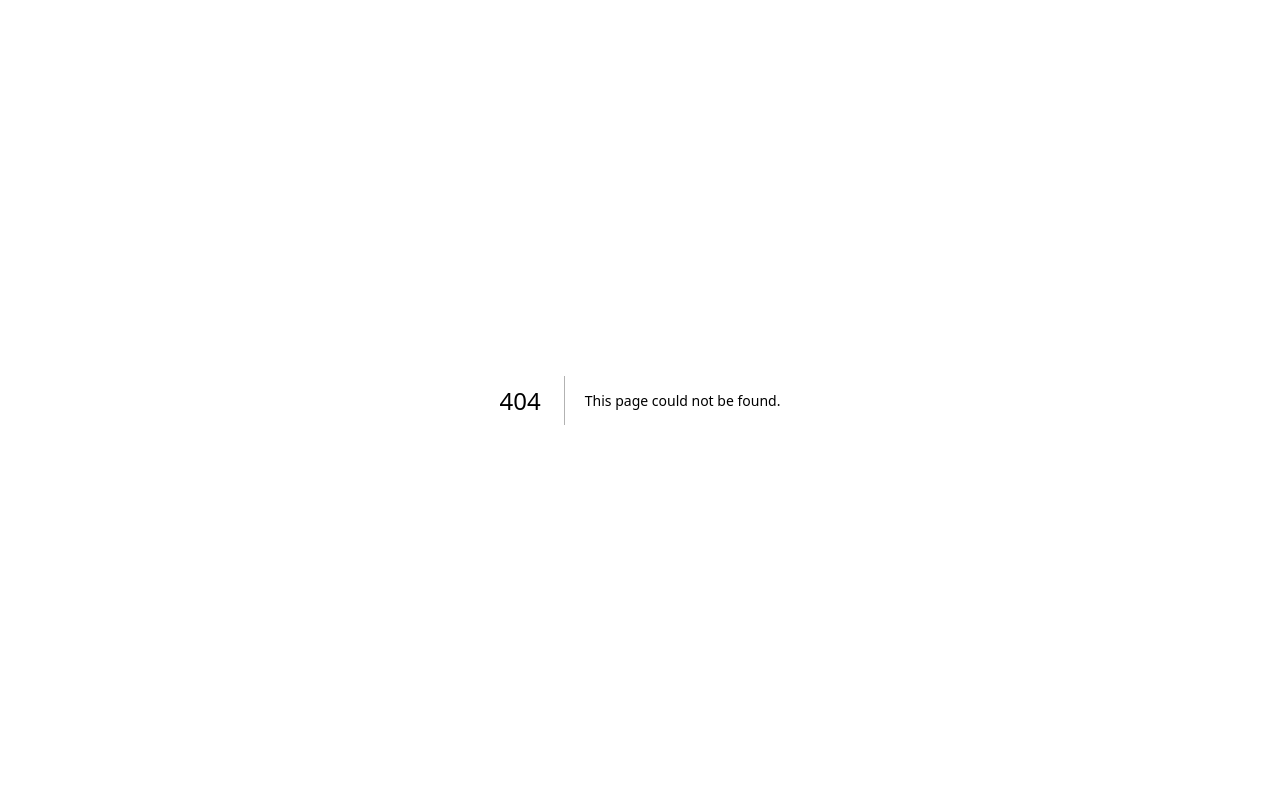
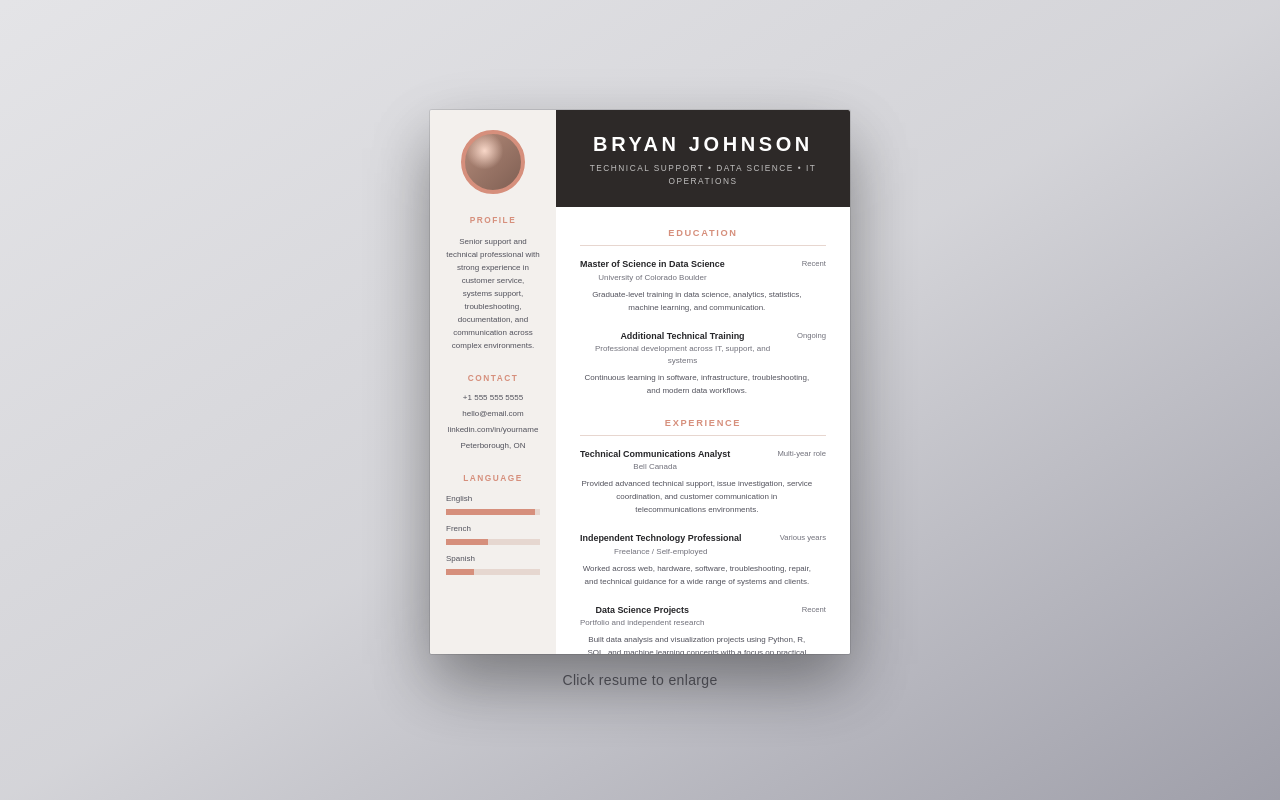
Before and after one commit to brbucknell/threepillars, a Next.js app: page /resume in a window 1280 px wide. Before the commit this address had no page. Built offline with nearby package versions, Linux system fonts and the light colour scheme.

Commit message:
Create page.tsx

```diff
--- /dev/null
+++ b/app/resume/page.tsx
@@ -0,0 +1,208 @@
+"use client";
+
+import { useState } from "react";
+
+export default function ResumePage() {
+  const [open, setOpen] = useState(false);
+
+  return (
+    <main className="min-h-screen bg-gradient-to-br from-zinc-200 via-zinc-300 to-zinc-400 flex items-center justify-center p-6">
+      <div className="flex flex-col items-center gap-4">
+        <button
+          onClick={() => setOpen(true)}
+          className="group relative transition-transform duration-300 hover:scale-[1.02] focus:outline-none"
+          aria-label="Open resume preview"
+        >
+          <div className="relative w-[320px] sm:w-[380px] md:w-[420px]">
+            <div className="absolute inset-0 translate-y-6 scale-95 rounded-sm bg-black/20 blur-2xl" />
+            <div className="relative bg-white rounded-[2px] shadow-[0_30px_60px_rgba(0,0,0,0.28)] ring-1 ring-black/10 overflow-hidden">
+              <div className="aspect-[8.5/11] w-full">
+                <ResumeMockup />
+              </div>
+            </div>
+          </div>
+        </button>
+
+        <p className="text-sm text-zinc-700/80 tracking-wide">
+          Click resume to enlarge
+        </p>
+      </div>
+
+      {open && (
+        <div
+          className="fixed inset-0 z-50 flex items-center justify-center bg-black/70 p-4"
+          onClick={() => setOpen(false)}
+        >
+          <div
+            className="relative max-h-[95vh] w-full max-w-5xl"
+            onClick={(e) => e.stopPropagation()}
+          >
+            <button
+              onClick={() => setOpen(false)}
+              className="absolute -top-12 right-0 rounded-md bg-white/90 px-3 py-1 text-sm font-medium text-zinc-900 shadow hover:bg-white"
+            >
+              Close
+            </button>
+
+            <div className="mx-auto w-full max-w-[900px] bg-white rounded-sm shadow-[0_40px_100px_rgba(0,0,0,0.45)] overflow-hidden">
+              <div className="aspect-[8.5/11] w-full">
+                <ResumeMockup />
+              </div>
+            </div>
+          </div>
+        </div>
+      )}
+    </main>
+  );
+}
+
+function ResumeMockup() {
+  return (
+    <div className="grid h-full w-full grid-cols-[30%_70%] text-[0.58rem] text-zinc-700">
+      {/* Left Column */}
+      <aside className="bg-[#f3f0ed] px-4 py-5">
+        <div className="flex flex-col items-center">
+          <div className="h-16 w-16 rounded-full border-4 border-[#d68f7c] bg-[radial-gradient(circle_at_35%_30%,#f8d7c8,transparent_35%),linear-gradient(135deg,#b48b7a,#7f5f53)]" />
+        </div>
+
+        <SectionTitle>PROFILE</SectionTitle>
+        <p className="leading-relaxed text-[0.5rem] text-zinc-600">
+          Senior support and technical professional with strong experience in
+          customer service, systems support, troubleshooting, documentation, and
+          communication across complex environments.
+        </p>
+
+        <SectionTitle>CONTACT</SectionTitle>
+        <div className="space-y-1 text-[0.5rem] text-zinc-600">
+          <p>+1 555 555 5555</p>
+          <p>hello@email.com</p>
+          <p>linkedin.com/in/yourname</p>
+          <p>Peterborough, ON</p>
+        </div>
+
+        <SectionTitle>LANGUAGE</SectionTitle>
+        <div className="space-y-2 text-[0.5rem]">
+          {[
+            ["English", 95],
+            ["French", 45],
+            ["Spanish", 30],
+          ].map(([label, width]) => (
+            <div key={label}>
+              <div className="mb-1 flex justify-between text-zinc-600">
+                <span>{label}</span>
+              </div>
+              <div className="h-1.5 w-full bg-[#e6d7d0]">
+                <div
+                  className="h-1.5 bg-[#d68f7c]"
+                  style={{ width: `${width}%` }}
+                />
+              </div>
+            </div>
+          ))}
+        </div>
+      </aside>
+
+      {/* Right Column */}
+      <section className="bg-white">
+        <div className="bg-[#2d2928] px-6 py-5 text-white">
+          <h1 className="text-xl font-semibold tracking-[0.18em]">
+            BRYAN JOHNSON
+          </h1>
+          <p className="mt-1 text-[0.52rem] uppercase tracking-[0.18em] text-white/70">
+            Technical Support • Data Science • IT Operations
+          </p>
+        </div>
+
+        <div className="px-6 py-5">
+          <ResumeSection title="EDUCATION">
+            <ResumeItem
+              title="Master of Science in Data Science"
+              place="University of Colorado Boulder"
+              years="Recent"
+              text="Graduate-level training in data science, analytics, statistics, machine learning, and communication."
+            />
+            <ResumeItem
+              title="Additional Technical Training"
+              place="Professional development across IT, support, and systems"
+              years="Ongoing"
+              text="Continuous learning in software, infrastructure, troubleshooting, and modern data workflows."
+            />
+          </ResumeSection>
+
+          <ResumeSection title="EXPERIENCE">
+            <ResumeItem
+              title="Technical Communications Analyst"
+              place="Bell Canada"
+              years="Multi-year role"
+              text="Provided advanced technical support, issue investigation, service coordination, and customer communication in telecommunications environments."
+            />
+            <ResumeItem
+              title="Independent Technology Professional"
+              place="Freelance / Self-employed"
+              years="Various years"
+              text="Worked across web, hardware, software, troubleshooting, repair, and technical guidance for a wide range of systems and clients."
+            />
+            <ResumeItem
+              title="Data Science Projects"
+              place="Portfolio and independent research"
+              years="Recent"
+              text="Built data analysis and visualization projects using Python, R, SQL, and machine learning concepts with a focus on practical impact."
+            />
+          </ResumeSection>
+        </div>
+      </section>
+    </div>
+  );
+}
+
+function SectionTitle({ children }: { children: React.ReactNode }) {
+  return (
+    <h2 className="mt-5 mb-2 text-[0.52rem] font-bold tracking-[0.18em] text-[#d68f7c]">
+      {children}
+    </h2>
+  );
+}
+
+function ResumeSection({
+  title,
+  children,
+}: {
+  title: string;
+  children: React.ReactNode;
+}) {
+  return (
+    <div className="mb-5">
+      <h2 className="mb-3 border-b border-[#e7d6cf] pb-1 text-[0.58rem] font-bold tracking-[0.18em] text-[#d68f7c]">
+        {title}
+      </h2>
+      <div className="space-y-4">{children}</div>
+    </div>
+  );
+}
+
+function ResumeItem({
+  title,
+  place,
+  years,
+  text,
+}: {
+  title: string;
+  place: string;
+  years: string;
+  text: string;
+}) {
+  return (
+    <div>
+      <div className="mb-1 flex items-start justify-between gap-3">
+        <div>
+          <h3 className="text-[0.56rem] font-semibold text-zinc-800">{title}</h3>
+          <p className="text-[0.5rem] text-zinc-500">{place}</p>
+        </div>
+        <span className="shrink-0 text-[0.48rem] text-zinc-500">{years}</span>
+      </div>
+      <p className="max-w-[95%] text-[0.5rem] leading-relaxed text-zinc-600">
+        {text}
+      </p>
+    </div>
+  );
+}
```
